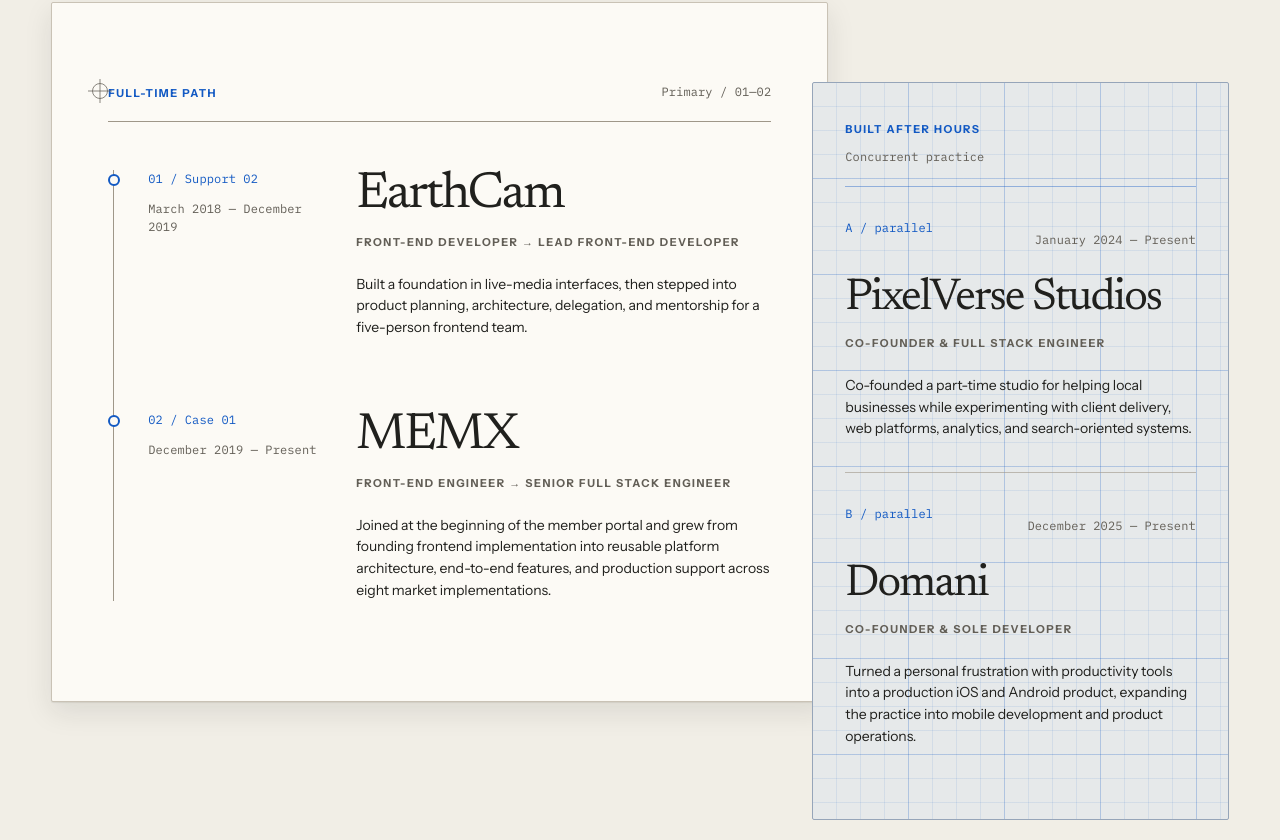
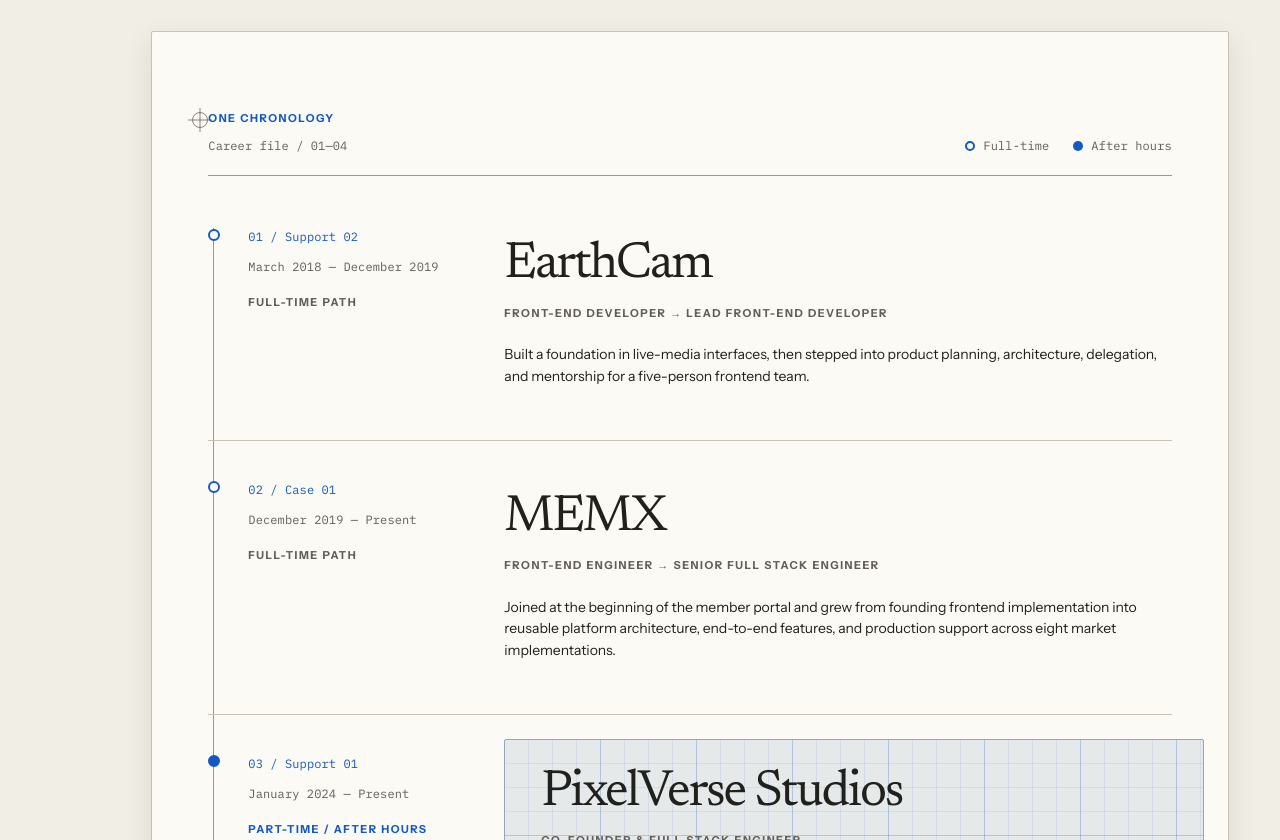
Before and after one commit to parfuso-pvs/portfolio, a Next.js app: page /about in a window 1280 px wide. Shown: the part 3560-4400 px from the top of the page. Built offline with nearby package versions, Linux system fonts and the light colour scheme.

Commit message:
refactor(PORT-702): unify career timeline

```diff
--- a/src/components/about/about-narrative.tsx
+++ b/src/components/about/about-narrative.tsx
@@ -7,9 +7,7 @@
   projects: readonly ProjectRecord[];
 };
 
-type CareerEntry =
-  | (typeof aboutContent.career.primaryTrack.entries)[number]
-  | (typeof aboutContent.career.parallelTrack.entries)[number];
+type CareerEntry = (typeof aboutContent.career.entries)[number];
 
 function resolveCareerProject(projects: readonly ProjectRecord[], entry: CareerEntry) {
   const project = projects.find(({ id }) => id === entry.projectId);
@@ -159,32 +157,47 @@
             </div>
           </header>
 
-          <div className="mt-16 grid items-start gap-8 lg:mt-24 lg:grid-cols-12 lg:gap-6">
+          <div className="mt-16 grid lg:mt-24 lg:grid-cols-12 lg:gap-6">
             <MaterialSurface
               elevation="raised"
-              role="group"
-              aria-labelledby="about-primary-career"
-              className="relative px-6 py-9 sm:px-10 sm:py-12 lg:col-span-8 lg:px-14 lg:py-16"
+              className="relative px-6 py-9 sm:px-10 sm:py-12 lg:col-span-11 lg:col-start-2 lg:px-14 lg:py-16"
             >
               <RegistrationMark className="top-4 right-4" />
-              <div className="flex items-end justify-between gap-6 border-b border-line-strong pb-5">
-                <p id="about-primary-career" className="type-label text-accent">
-                  {aboutContent.career.primaryTrack.label}
-                </p>
-                <p className="type-mono text-muted hidden sm:block">Primary / 01—02</p>
+              <div className="grid gap-5 border-b border-line-strong pb-5 sm:grid-cols-[minmax(0,1fr)_auto] sm:items-end">
+                <div>
+                  <p className="type-label text-accent">One chronology</p>
+                  <p className="type-mono text-muted mt-3">Career file / 01—04</p>
+                </div>
+                <ul
+                  className="type-mono text-muted flex flex-wrap gap-x-6 gap-y-3"
+                  aria-label="Timeline key"
+                >
+                  <li className="flex items-center gap-2">
+                    <span
+                      className="border-accent h-2.5 w-2.5 rounded-pill border-2"
+                      aria-hidden="true"
+                    />
+                    Full-time
+                  </li>
+                  <li className="flex items-center gap-2">
+                    <span className="bg-accent h-2.5 w-2.5 rounded-pill" aria-hidden="true" />
+                    After hours
+                  </li>
+                </ul>
               </div>
 
-              <ol className="relative mt-3 before:absolute before:top-9 before:bottom-9 before:left-[0.3125rem] before:w-px before:bg-line-strong">
-                {aboutContent.career.primaryTrack.entries.map((entry) => {
+              <ol className="relative mt-3 before:absolute before:top-10 before:bottom-10 before:left-[0.3125rem] before:w-px before:bg-line-strong">
+                {aboutContent.career.entries.map((entry) => {
                   const project = resolveCareerProject(projects, entry);
+                  const isAfterHours = entry.kind === "after-hours";
 
                   return (
                     <li
                       key={entry.projectId}
-                      className="relative grid gap-5 py-9 pl-8 sm:grid-cols-[minmax(0,11rem)_minmax(0,1fr)] sm:gap-8 sm:pl-10"
+                      className="relative grid gap-5 border-b border-line py-10 pl-8 last:border-b-0 sm:grid-cols-[minmax(0,11rem)_minmax(0,1fr)] sm:gap-8 sm:pl-10 lg:grid-cols-[minmax(0,13rem)_minmax(0,1fr)] lg:gap-12"
                     >
                       <span
-                        className="bg-paper-raised border-accent absolute top-[2.55rem] left-0 h-3 w-3 rounded-pill border-2"
+                        className={`border-accent absolute top-[2.55rem] left-0 h-3 w-3 rounded-pill border-2 ${isAfterHours ? "bg-accent" : "bg-paper-raised"}`}
                         aria-hidden="true"
                       />
                       <div>
@@ -192,8 +205,19 @@
                           {entry.index} / {project.indexLabel}
                         </p>
                         <CareerPeriod entry={entry} />
+                        <p
+                          className={`type-label mt-5 ${isAfterHours ? "text-accent" : "text-muted"}`}
+                        >
+                          {entry.context}
+                        </p>
                       </div>
-                      <div>
+                      <div
+                        className={
+                          isAfterHours
+                            ? "material-blueprint -my-4 px-5 py-7 sm:px-7 lg:-mr-8 lg:px-9"
+                            : "py-3"
+                        }
+                      >
                         <h3 className="type-heading text-ink text-[clamp(2.25rem,4vw,4rem)]">
                           {project.name}
                         </h3>
@@ -205,38 +229,6 @@
                 })}
               </ol>
             </MaterialSurface>
-
-            <aside
-              className="material-blueprint relative px-6 py-9 sm:px-8 sm:py-10 lg:col-span-4 lg:mt-20 lg:-ml-10"
-              aria-label="Concurrent after-hours work"
-            >
-              <div className="border-b border-accent/40 pb-5">
-                <p className="type-label text-accent">{aboutContent.career.parallelTrack.label}</p>
-                <p className="type-mono text-muted mt-3">
-                  {aboutContent.career.parallelTrack.note}
-                </p>
-              </div>
-
-              <ol className="divide-y divide-line-strong/60">
-                {aboutContent.career.parallelTrack.entries.map((entry) => {
-                  const project = resolveCareerProject(projects, entry);
-
-                  return (
-                    <li key={entry.projectId} className="py-8">
-                      <div className="flex items-start justify-between gap-5">
-                        <p className="type-mono text-accent">{entry.index} / parallel</p>
-                        <CareerPeriod entry={entry} />
-                      </div>
-                      <h3 className="type-heading text-ink mt-7 text-[clamp(2rem,3.5vw,3.5rem)]">
-                        {project.name}
-                      </h3>
-                      <p className="type-label text-muted mt-4">{entry.roles}</p>
-                      <p className="type-body-small text-ink mt-6">{entry.body}</p>
-                    </li>
-                  );
-                })}
-              </ol>
-            </aside>
           </div>
         </div>
       </section>
--- a/src/content/about.ts
+++ b/src/content/about.ts
@@ -39,13 +39,13 @@
     eyebrow: "Career progression",
     index: "March 2018 — present",
     title: "A frontend foundation that kept widening.",
-    body: "The through line is cumulative: interface craft became team leadership, platform architecture, full-stack ownership, and an independent product practice. The side work runs alongside the full-time path, not in place of it.",
-    primaryTrack: {
-      label: "Full-time path",
+    body: "The through line is cumulative: interface craft became team leadership, platform architecture, full-stack ownership, and an independent product practice. Everything belongs to one chronology; the blueprint entries mark work built concurrently after hours.",
     entries: [
       {
         index: "01",
         projectId: "earthcam",
+        kind: "full-time",
+        context: "Full-time path",
         start: { dateTime: "2018-03", label: "March 2018" },
         end: { dateTime: "2019-12", label: "December 2019" },
         roles: "Front-End Developer → Lead Front-End Developer",
@@ -54,28 +54,28 @@
       {
         index: "02",
         projectId: "memx",
+        kind: "full-time",
+        context: "Full-time path",
         start: { dateTime: "2019-12", label: "December 2019" },
         end: null,
         roles: "Front-End Engineer → Senior Full Stack Engineer",
         body: "Joined at the beginning of the member portal and grew from founding frontend implementation into reusable platform architecture, end-to-end features, and production support across eight market implementations.",
       },
-      ],
-    },
-    parallelTrack: {
-      label: "Built after hours",
-      note: "Concurrent practice",
-      entries: [
       {
-          index: "A",
+        index: "03",
         projectId: "pixelverse-studios",
+        kind: "after-hours",
+        context: "Part-time / after hours",
         start: { dateTime: "2024-01", label: "January 2024" },
         end: null,
         roles: "Co-Founder & Full Stack Engineer",
         body: "Co-founded a part-time studio for helping local businesses while experimenting with client delivery, web platforms, analytics, and search-oriented systems.",
       },
       {
-          index: "B",
+        index: "04",
         projectId: "domani",
+        kind: "after-hours",
+        context: "Independent / after hours",
         start: { dateTime: "2025-12", label: "December 2025" },
         end: null,
         roles: "Co-Founder & Sole Developer",
@@ -83,5 +83,4 @@
       },
     ],
   },
-  },
 } as const;
```
Also changed, not shown: 2 other files (tests, documents, lock files or other folders). Lines whose indentation alone changed are shown as unchanged.
